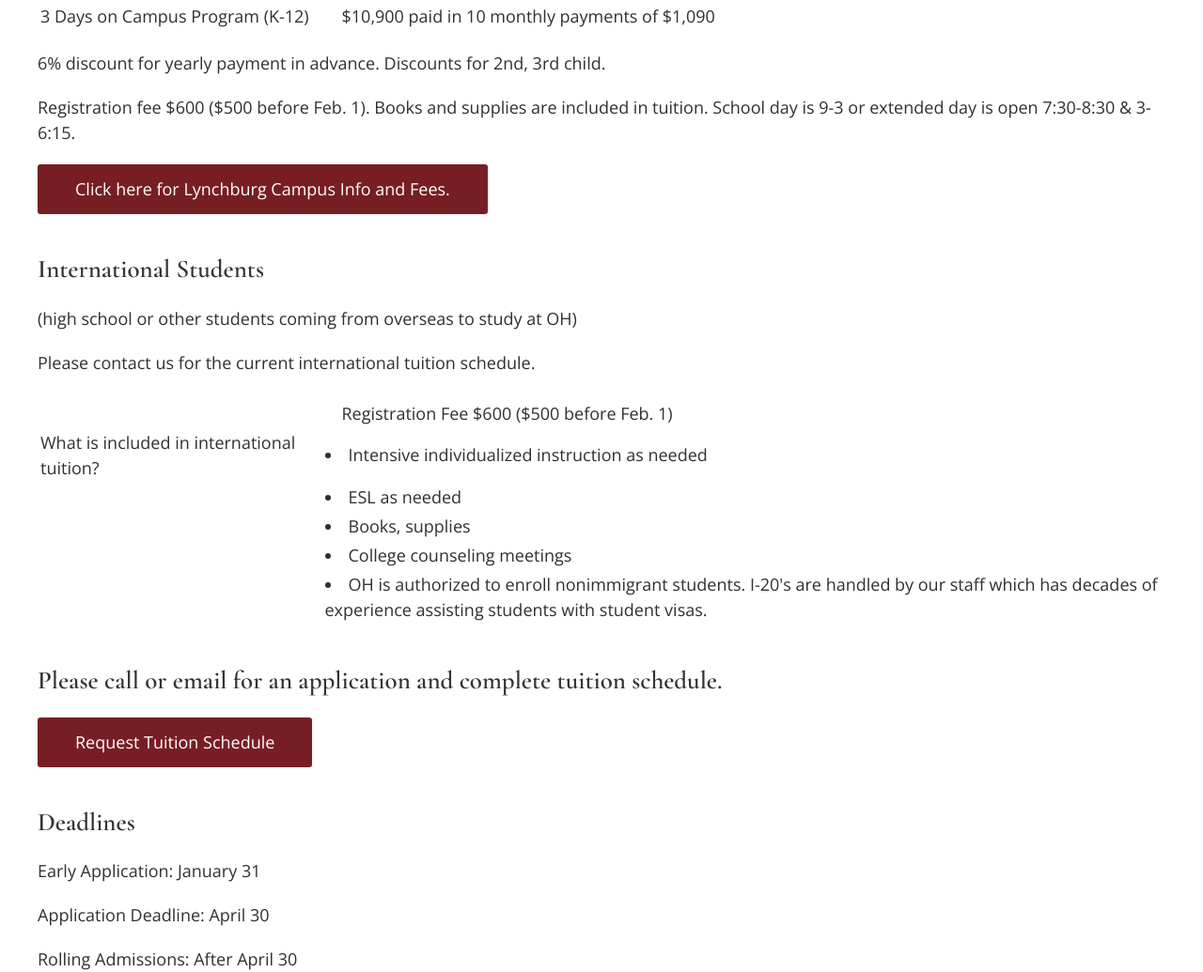
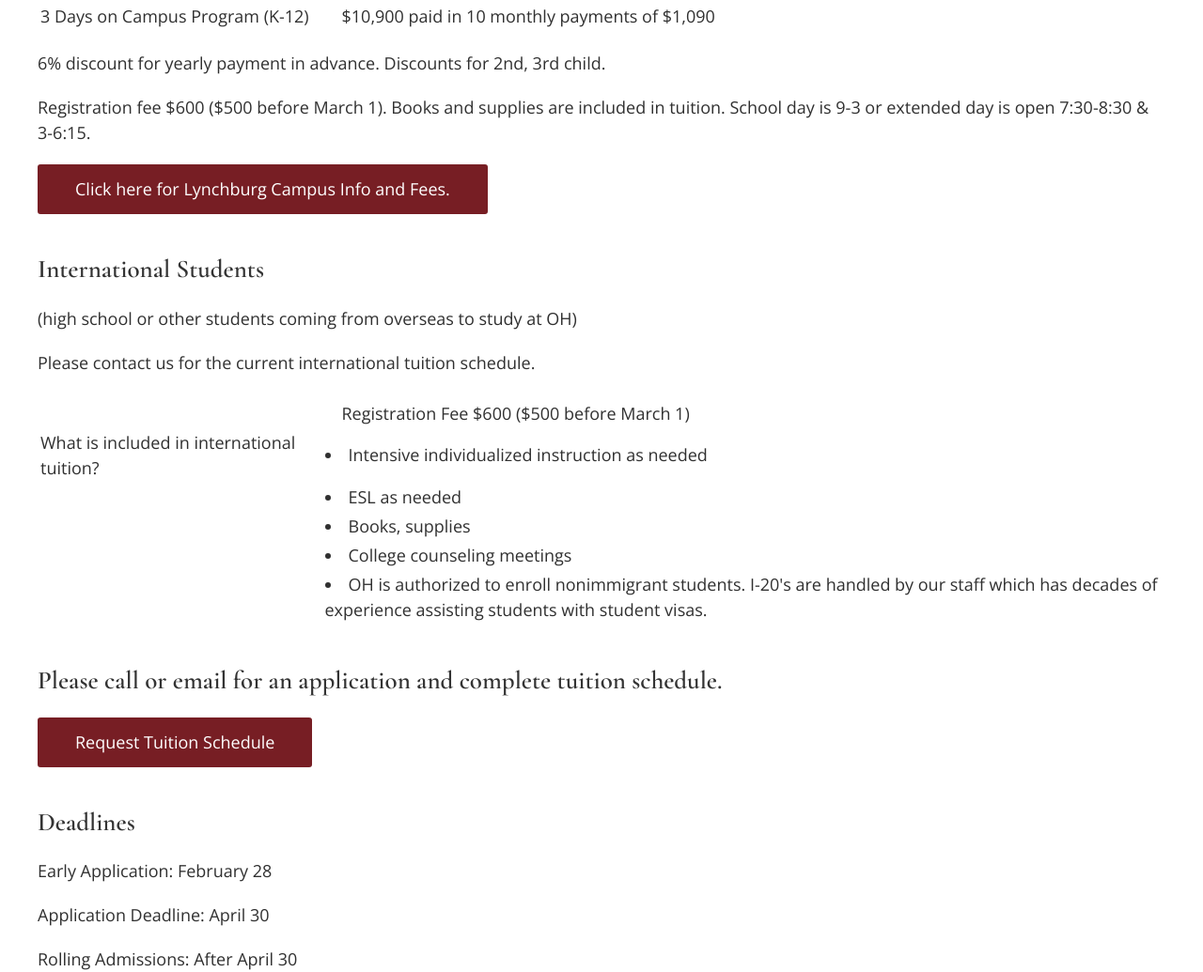
Before and after one commit to OakHillChristianSchool/oak-hill-website, a Jekyll site: the page built from admissions-tuition.html, in a window 1280 px wide and 1400 px high, scrolled down 602 px. Shown: the part 158-1193 px from the top of the window at 94% size. Built offline with Jekyll 4.4.1, drawn with Linux system fonts in a browser that asks for light colours.

Commit message:
Update misc. fees and dates

```diff
--- a/admissions-tuition.html
+++ b/admissions-tuition.html
@@ -36,7 +36,7 @@
     </tbody>
 </table>
     <p>6% discount for yearly payment in advance. Discounts for 2nd, 3rd child.<p>
-    <p>Registration fee $600 ($500 before Feb. 1). Books and supplies are included in tuition. School day is 9-3 or extended day is open 7:30-8:30 & 3-6:15.<p>
+    <p>Registration fee $600 ($500 before March 1). Books and supplies are included in tuition. School day is 9-3 or extended day is open 7:30-8:30 & 3-6:15.<p>
     <p></p>
     <a class="uk-button uk-button-large uk-button-primary" href="/lynchburg-campus">Click here for Lynchburg Campus Info and Fees.</a>
     <h3>International Students </h3>
@@ -50,7 +50,7 @@
         </tr>
         <tr>
             <td></td>
-            <td>&emsp;Registration Fee $600 ($500 before Feb. 1)</td>
+            <td>&emsp;Registration Fee $600 ($500 before March 1)</td>
         </tr>
         <tr>
             <td>What is included in international tuition?</td>
@@ -79,7 +79,7 @@
     <a class="uk-button uk-button-large uk-button-primary" href="index#contact">Request Tuition Schedule</a>
 
     <h3>Deadlines</h3>
-    <p>Early Application: January 31</p>
+    <p>Early Application: February 28</p>
     <p>Application Deadline: April 30</p>
     <p>Rolling Admissions: After April 30</p>
 
--- a/lynchburg-campus.html
+++ b/lynchburg-campus.html
@@ -47,14 +47,14 @@
                         <div class="uk-accordion-content">
                             <p class="uk-margin-remove-bottom">Tuition</p>
                             <ul class="uk-margin-remove-top">
-                                <li>Lynchburg Campus Tuition: <s>$4250</s> $3250 Pilot Year </li>
+                                <li>Lynchburg Campus Tuition: $4250</li>
                                 <li>Host Church Member: $250 Discount</li>
                                 <li>2nd Child Enrollment: $250 Discount (per child)</li>
                             </ul>
 
                             <p class="uk-margin-remove-bottom">Fees</p>
                             <ul class="uk-margin-remove-top">
-                                <li>Registration Fee: <s>$150</s> $50 Pilot Year</li>
+                                <li>Registration Fee: $150</li>
                                 <li>Book Fee: $250</li>
                             </ul>
 
```
Also changed, not shown: high-school-hybrid.html (+4 -5 lines).
